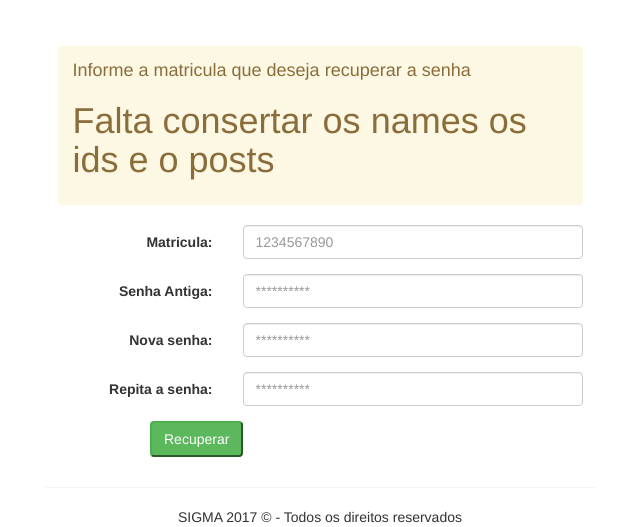
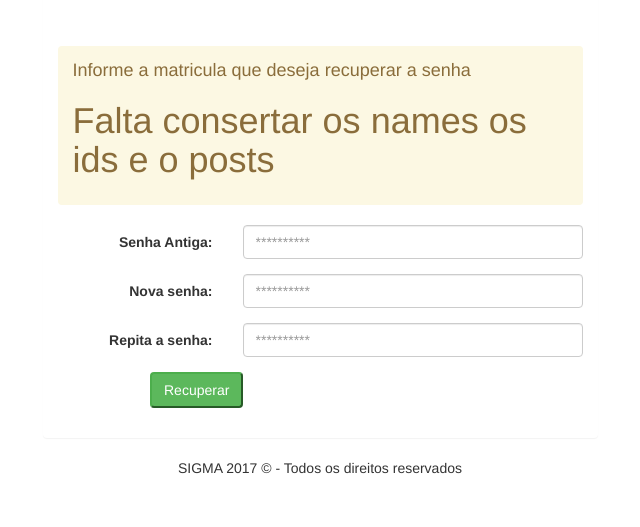
Before and after one commit to deigonPrates/sigma, a PHP site: the page made by app/views/editar/senha.phtml in a window 1280 px wide. Shown: the part 682-1209 px from the top of the page, without its empty margins (320-960 px from the left). After the commit the page ends 1156 px from the top, so only its background shows below. Run offline with PHP 8.4, Linux system fonts and the light colour scheme; the template is opened without the code that fills it, so the values that code supplies are empty; some libraries are stand-ins or nearby versions.

Commit message:
excluindo a matricula da view de rederifinir a senha

```diff
--- a/app/views/editar/senha.phtml
+++ b/app/views/editar/senha.phtml
@@ -14,12 +14,6 @@
                     <h1>Falta consertar os names os ids e o posts</h1>
               </div>
               <form action="<?php echo BASE; ?>login/logar" class="form-horizontal" method="post">
-                <div class="form-group">
-                  <label for="registration" name="registration" class="col-sm-4 control-label">Matricula:</label>
-                  <div class="col-sm-8">
-                    <input type="text" class="form-control" id="registration" value="<?php echo $this->request->post('registration') ?>" placeholder="1234567890">
-                  </div>
-                </div>
                 <div class="form-group">
                   <label for="registration" name="registration" class="col-sm-4 control-label">Senha Antiga:</label>
                   <div class="col-sm-8">
```
